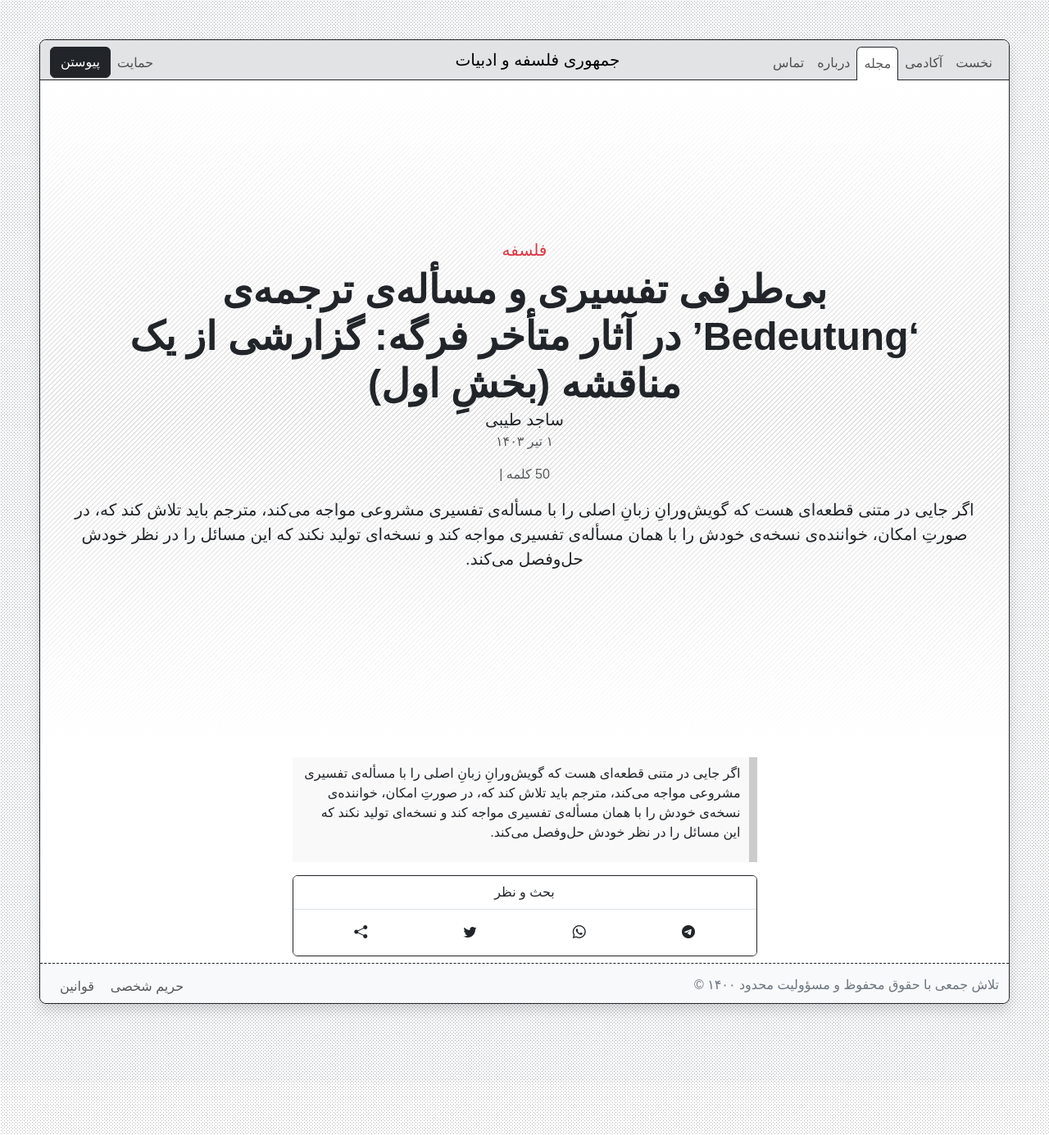
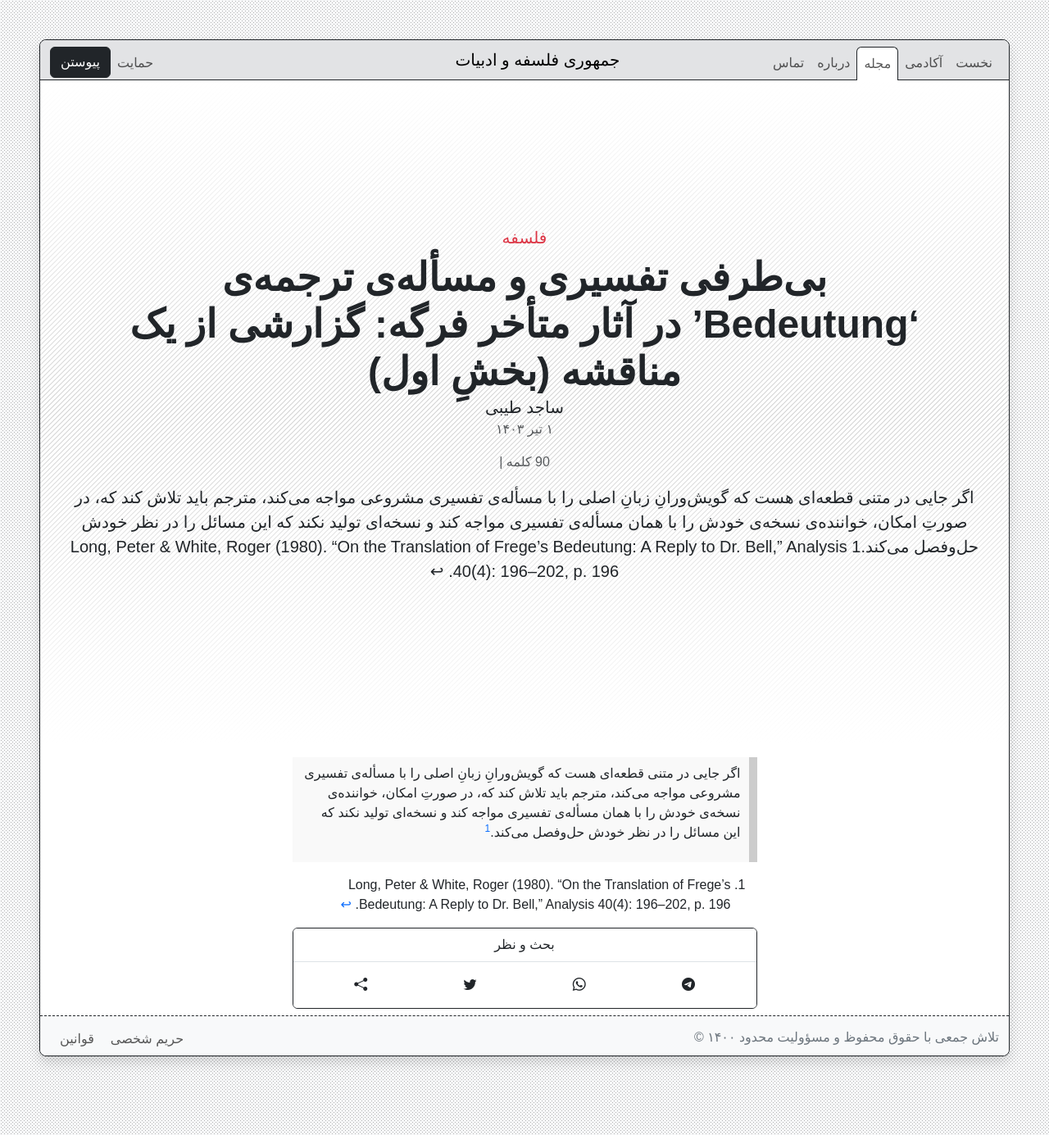
Before and after one commit to phicudemy/phicudemy.github.io, a Jekyll site: the page built from _posts/2024-06-22-fregebedeutung1.md, in a window 1280 px wide. Shown: the whole page at 82% size. Built offline with Jekyll 4.4.1, drawn with Linux system fonts in a browser that asks for light colours; comment, search, counter and statistics services are not loaded; a style sheet for code colours, icons or effects is not loaded; before the commit the page ends 1321 px from its top, so only the background shows below that.

Commit message:
TinaCMS content update

```diff
--- a/_posts/2024-06-22-fregebedeutung1.md
+++ b/_posts/2024-06-22-fregebedeutung1.md
@@ -15,4 +15,6 @@ tags:
   - فرگه
 ---
 
-> اگر جایی در متنی قطعه‌ای هست که گویش‌ورانِ زبانِ اصلی را با مسأله‌ی تفسیری مشروعی مواجه می‌کند، مترجم باید تلاش کند که، در صورتِ امکان، خواننده‌ی نسخه‌ی خودش را با همان مسأله‌ی تفسیری مواجه کند و نسخه‌ای تولید نکند که این مسائل را در نظر خودش حل‌وفصل می‌کند.
+> اگر جایی در متنی قطعه‌ای هست که گویش‌ورانِ زبانِ اصلی را با مسأله‌ی تفسیری مشروعی مواجه می‌کند، مترجم باید تلاش کند که، در صورتِ امکان، خواننده‌ی نسخه‌ی خودش را با همان مسأله‌ی تفسیری مواجه کند و نسخه‌ای تولید نکند که این مسائل را در نظر خودش حل‌وفصل می‌کند.[^1]
+
+[^1]: Long, Peter & White, Roger (1980). “On the Translation of Frege’s Bedeutung: A Reply to Dr. Bell,” Analysis 40(4): 196–202, p. 196.
```
